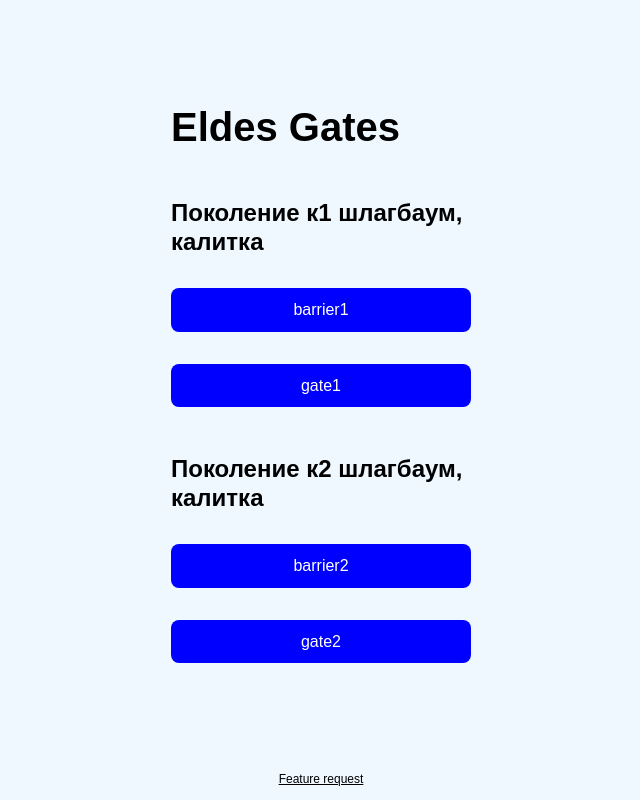
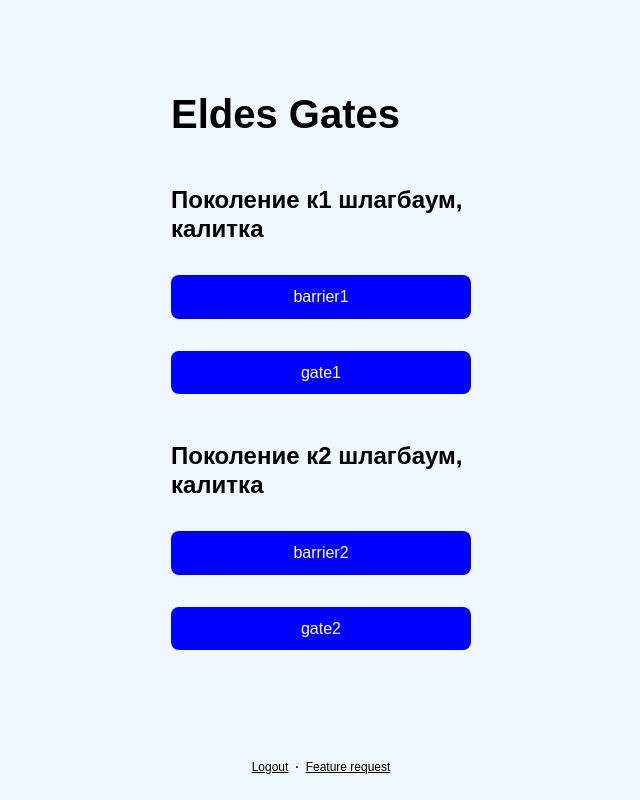
Before and after one commit to svetlana-sotnikova/eldes-gates, a Next.js app: page / in a window 1280 px wide. Shown: the whole page, without its empty margins (319-959 px from the left). Built offline with nearby package versions, Linux system fonts and the light colour scheme; a web font is replaced by a local one.

Commit message:
Кнопка «Logout»

```diff
--- a/src/components/Layout.jsx
+++ b/src/components/Layout.jsx
@@ -11,7 +11,14 @@ export const Layout = ({ children, title }) => (
           {children}
         </Content>
       </ContentWrapper>
-      <Footer href="#">Feature request</Footer>
+
+      <Footer>
+        <p>
+          <Link href="#">Logout</Link>
+          <span style={{ verticalAlign: 'middle' }}>·</span>
+          <Link href="#">Feature request</Link>
+        </p>
+      </Footer>
     </Page>
   </Root>
 );
@@ -41,11 +48,14 @@ const Content = styled.div`
   flex-shrink: 1;
 `;
 
-const Footer = styled.a`
+const Footer = styled.div`
+  display: flex;
+`;
+
+const Link = styled.a`
   text-align: center;
-  margin: 0;
+  margin: 0.5em;
   font-size: 0.75em;
-  padding: 0.5em;
   width: 100%;
   color: inherit;
 `;
```
